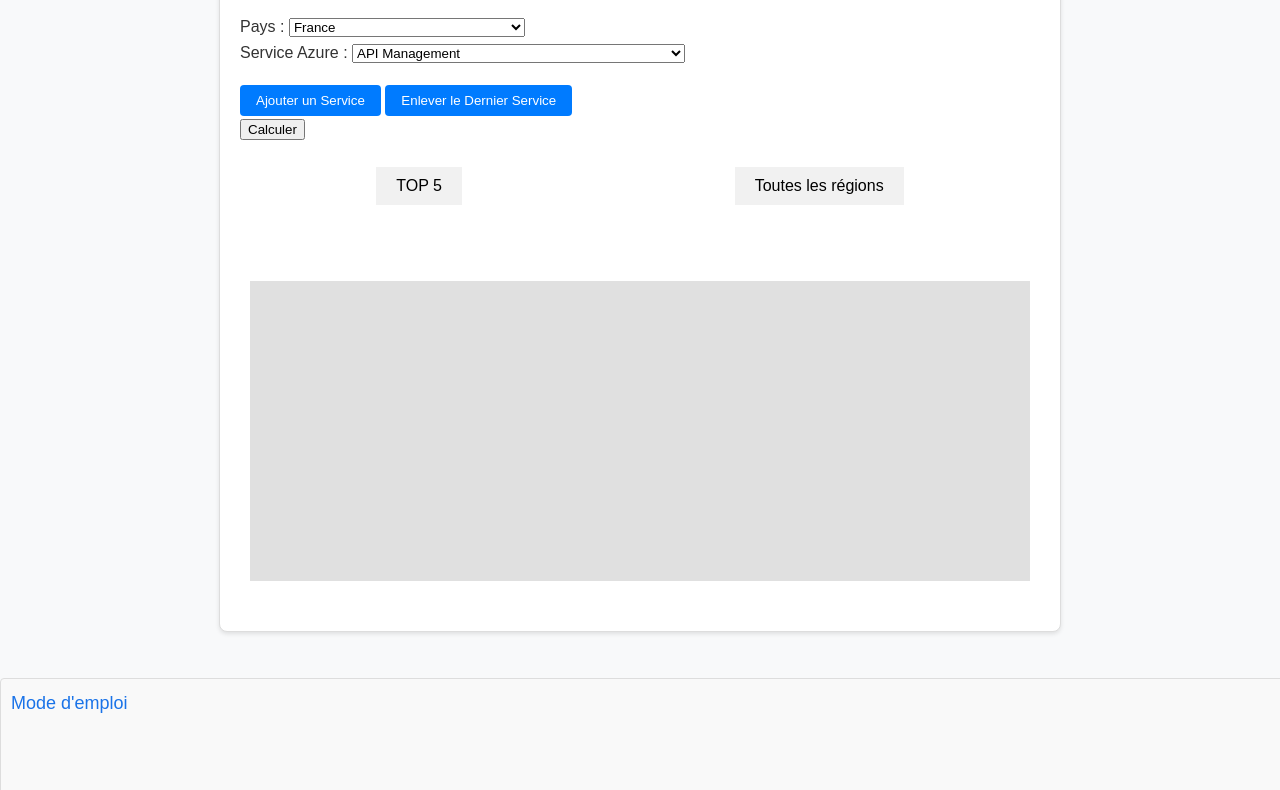
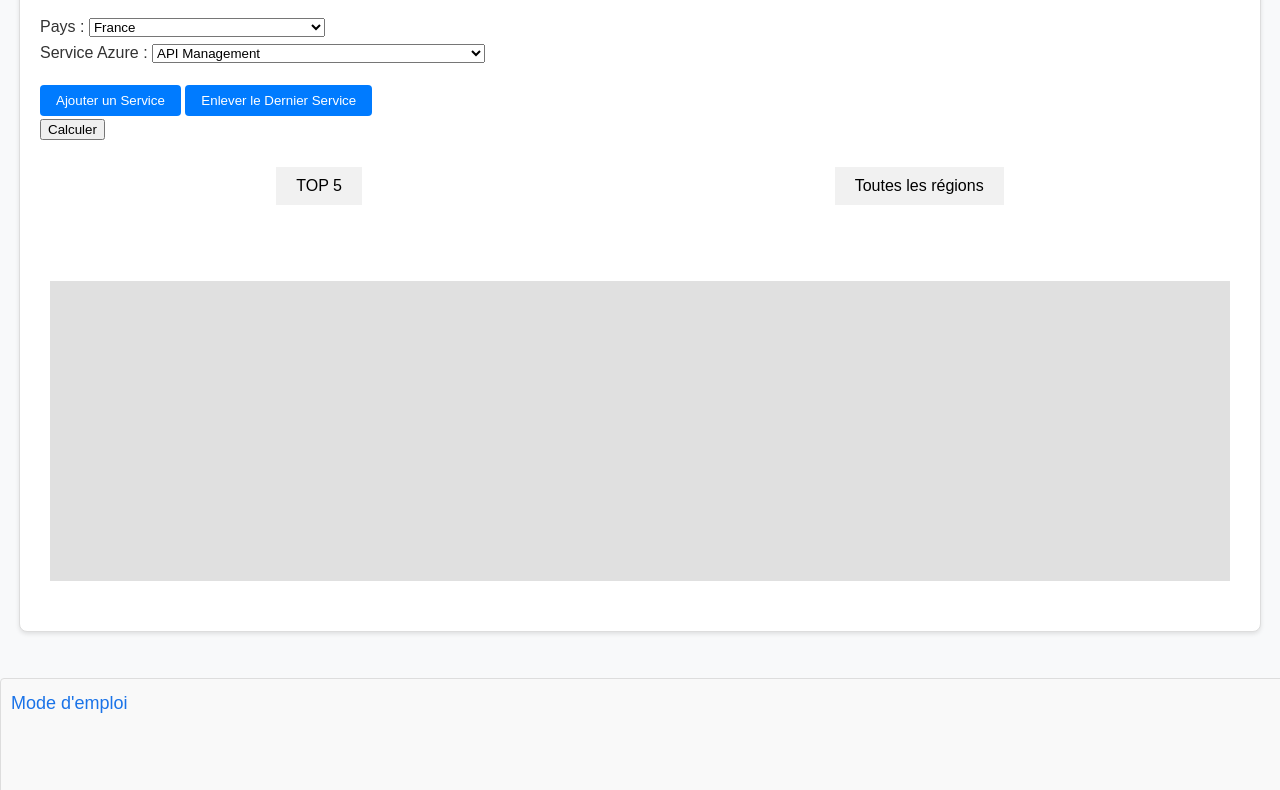
Before and after one commit to embonneton/TSP, a plain HTML site: page index.html in a window 1280 px wide. Shown: the part 121-911 px from the top of the page. Drawn offline with nearby package versions, Linux system fonts and the light colour scheme.

Commit message:
Update styles.css

```diff
--- a/styles.css
+++ b/styles.css
@@ -8,7 +8,7 @@ body {
 }
 
 .container {
-    max-width: 800px;
+    max-width: 75em;
     margin: 20px auto;
     padding: 20px;
     border: 1px solid #ddd;
```
